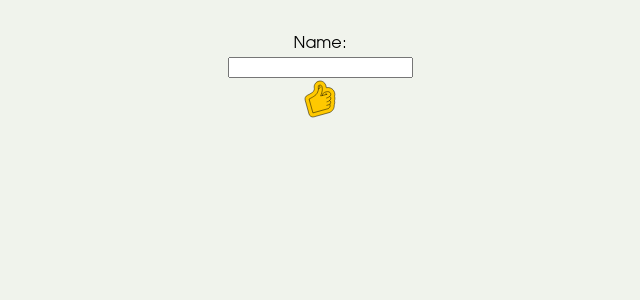
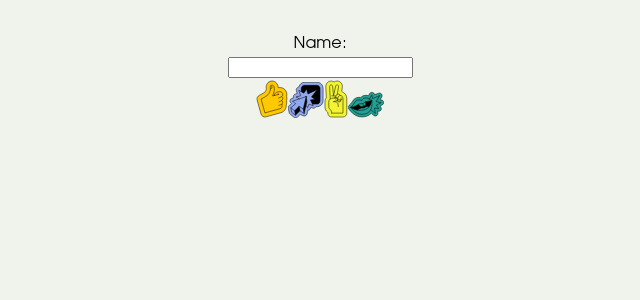
Before and after one commit to MauFrontier/gumroad-email-marketing-prototype, a React (Vite) app: page / in a window 1280 px wide. Shown: the top 300 px of the page, without its empty margins (320-960 px from the left). Built offline with nearby package versions, Linux system fonts and the light colour scheme.

Commit message:
feat: Display a Sticker for each trigger

```diff
--- a/src/features/EmailMarketing/EmailTargeting/TriggerSelection/TriggerSelection.tsx
+++ b/src/features/EmailMarketing/EmailTargeting/TriggerSelection/TriggerSelection.tsx
@@ -26,10 +26,13 @@ const triggers = [
 const TriggerSelection = () => {
   return (
     <div data-testid="TriggerSelection">
-      <Sticker
-        uri="./src/assets/images/stickers/sticker_thumbs-up.svg"
-        label="Thumbs Up"
-      />
+      {triggers.map(trigger => (
+        <Sticker
+          key={trigger.name}
+          uri={trigger.stickerURI}
+          label={trigger.name}
+        />
+      ))}
     </div>
   );
 };
```
